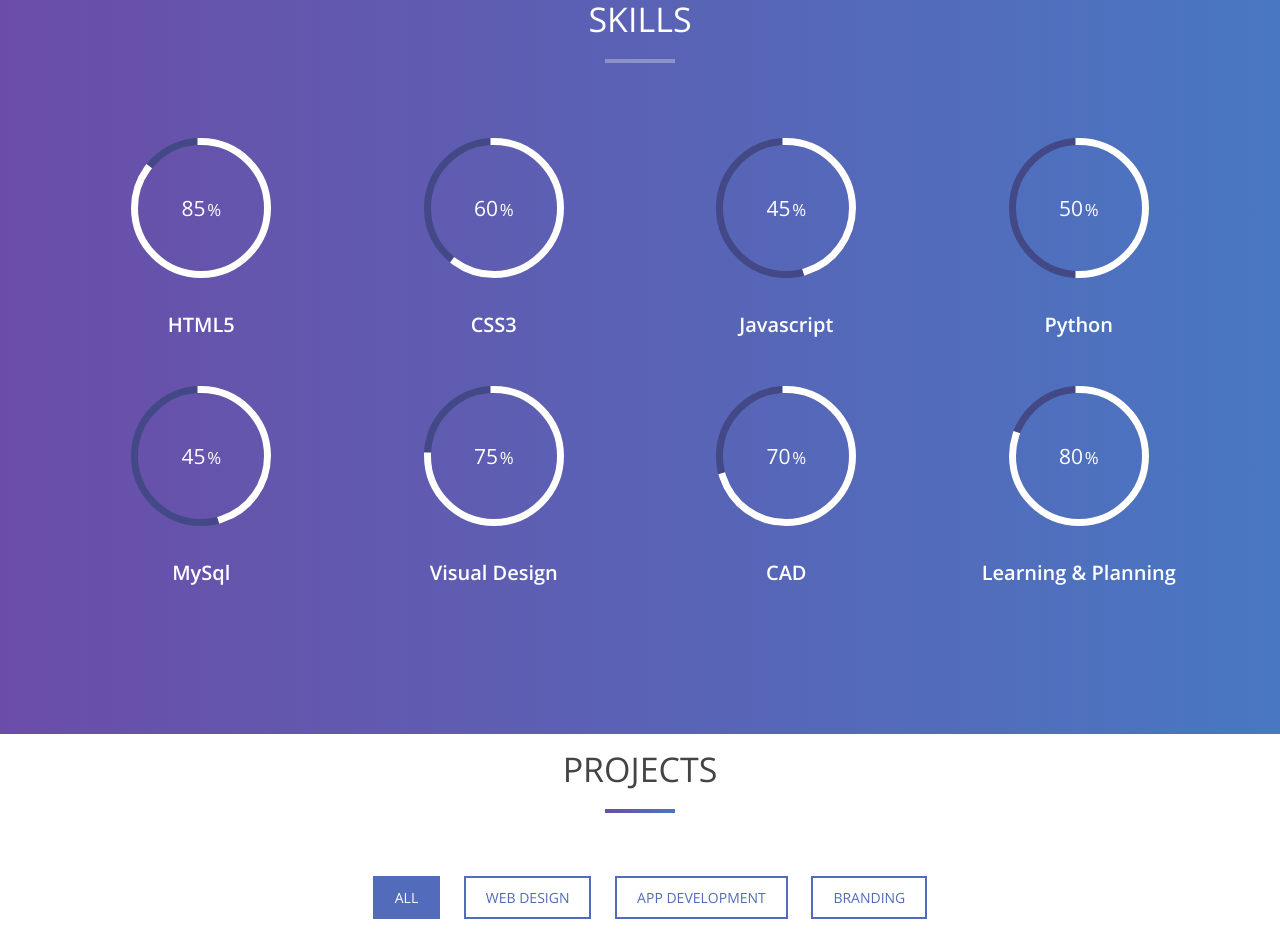
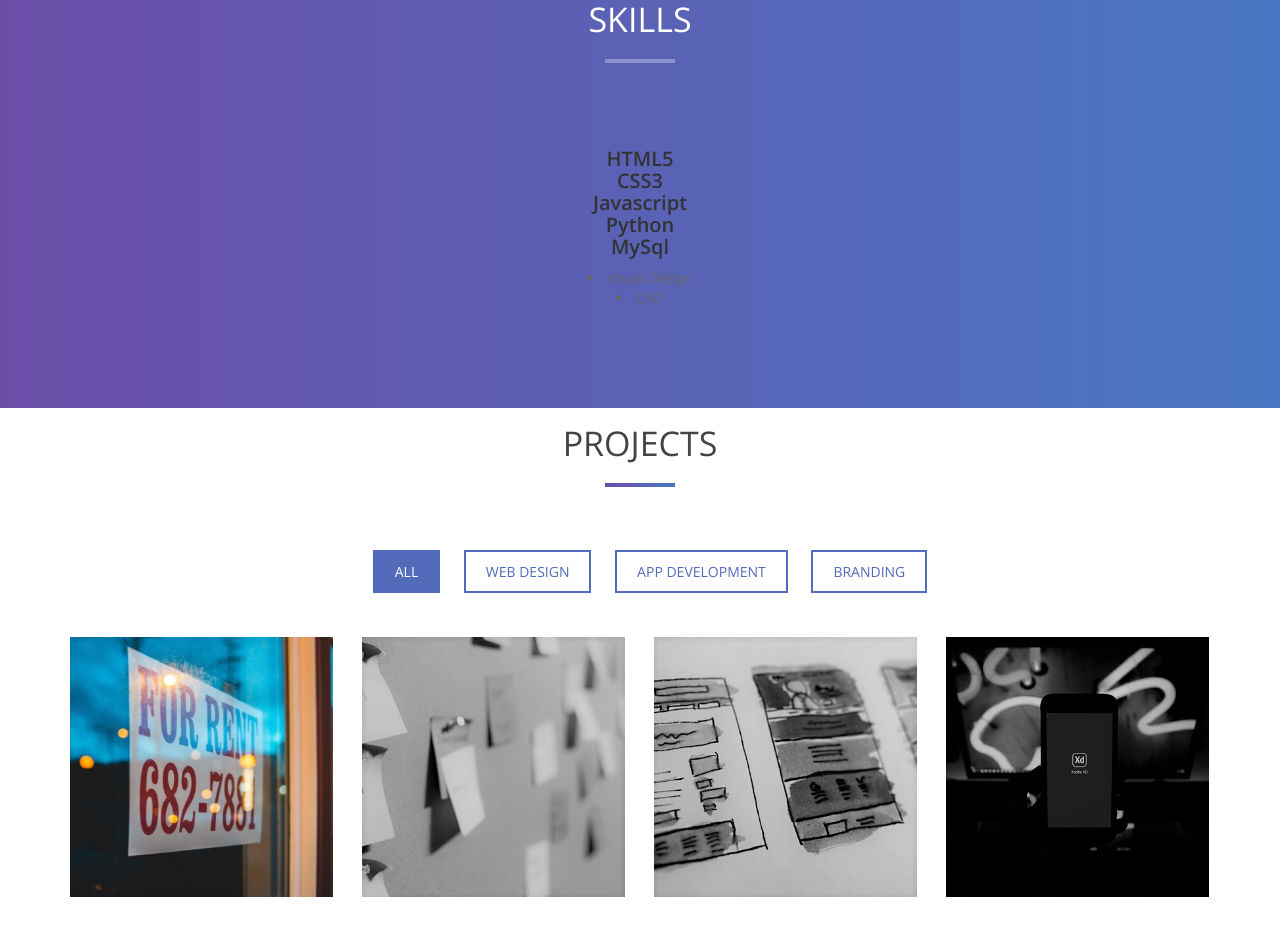
Before and after one commit to ask2art/ask2art.github.io, a plain HTML site: page index.html in a window 1280 px wide. Shown: the part 1820-2753 px from the top of the page. Drawn offline with nearby package versions, Linux system fonts and the light colour scheme.

Commit message:
Update index.html

```diff
--- a/index.html
+++ b/index.html
@@ -100,29 +100,15 @@
       <hr>
     </div>
     <div class="row">
-      <div class="col-md-3 col-sm-6 skill"> <span class="chart" data-percent="85"> <span class="percent">85</span> </span>
-        <h4>HTML5</h4>
-      </div>
-      <div class="col-md-3 col-sm-6 skill"> <span class="chart" data-percent="60"> <span class="percent">60</span> </span>
-        <h4>CSS3</h4>
-      </div>
-      <div class="col-md-3 col-sm-6 skill"> <span class="chart" data-percent="45"> <span class="percent">45</span> </span>
-        <h4>Javascript</h4>
-      </div>
-      <div class="col-md-3 col-sm-6 skill"> <span class="chart" data-percent="50"> <span class="percent">50</span> </span>
-        <h4>Python</h4>
-      </div>
-	  <div class="col-md-3 col-sm-6 skill"> <span class="chart" data-percent="45"> <span class="percent">45</span> </span>
-        <h4>MySql</h4>
-      </div>
-	  <div class="col-md-3 col-sm-6 skill"> <span class="chart" data-percent="75"> <span class="percent">75</span> </span>
-        <h4>Visual Design</h4>
-      </div>
-	  <div class="col-md-3 col-sm-6 skill"> <span class="chart" data-percent="70"> <span class="percent">70</span> </span>
-        <h4>CAD</h4>
-      </div>
-	  <div class="col-md-3 col-sm-6 skill"> <span class="chart" data-percent="80"> <span class="percent">80</span> </span>
-        <h4>Learning & Planning</h4>
+      <h4>
+        <ul>
+          <li>HTML5</li>
+          <li>CSS3</li>
+          <li>Javascript</li>
+          <li>Python</li>
+	  <li>MySql</h4>
+          <li>Visual Design</li>
+          <li>CAD</li>
       </div>
     </div>
   </div>
```
